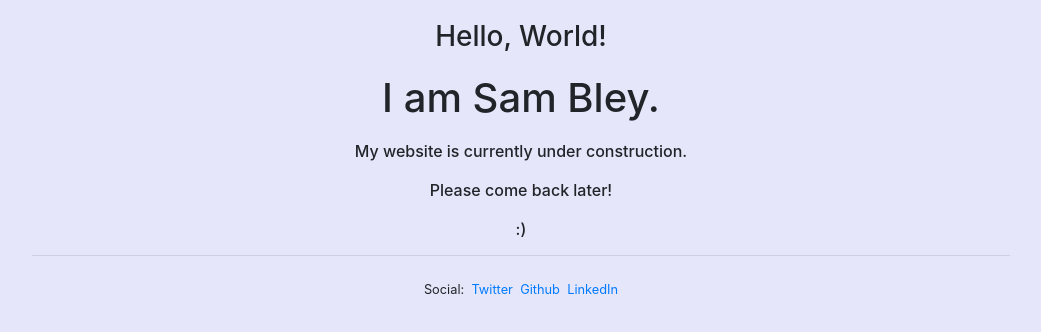
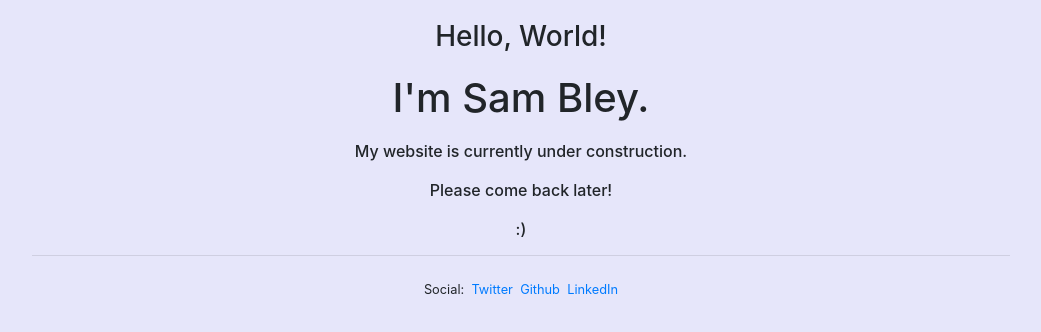
Before and after one commit to Samibanley/Samibanley.github.io, a plain HTML site: page index.html in a window 1280 px wide. Shown: the whole page, without its empty margins (119-1160 px from the left). Drawn offline with nearby package versions, Linux system fonts and the light colour scheme.

Commit message:
Update index.html

```diff
--- a/index.html
+++ b/index.html
@@ -12,7 +12,7 @@
   <div class="container-fluid">
     <div class="col-md-10 offset-md-1">
       <h3 class="text-center">Hello, World!</h3>
-      <h1 class="text-center">I am Sam Bley.</h1>
+      <h1 class="text-center">I'm Sam Bley.</h1>
       <h6 class="text-center">My website is currently under construction.</h6>
       <h6 class="text-center">Please come back later!</h6>
       <h6 class="text-center">:)</h6>
```
